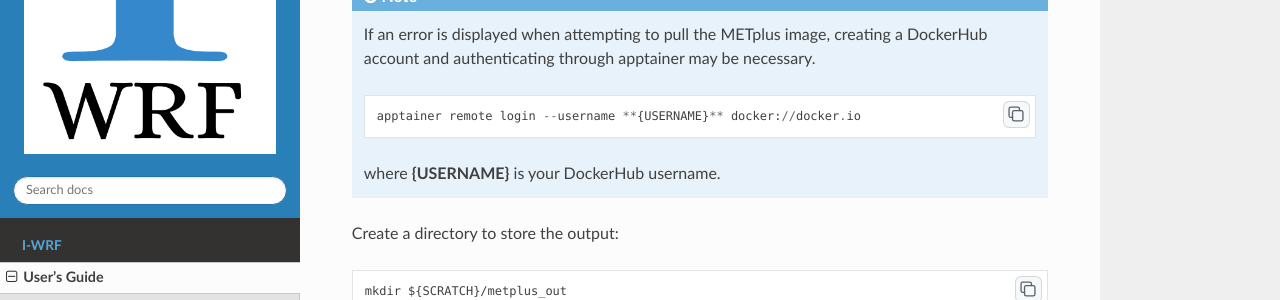
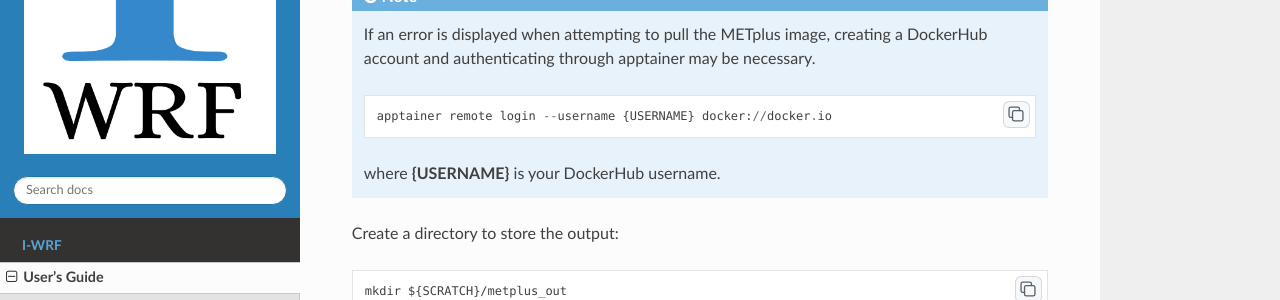
Before and after one commit to NCAR/i-wrf, a Sphinx documentation site: the page built from docs/Users_Guide/running.rst, in a window 1280 px wide and 900 px high, scrolled down 501 px. Shown: the part 151-451 px from the top of the window. Built offline with Sphinx 7.4.7 and the Read the Docs theme 3.1.0, drawn with Linux system fonts in a browser that asks for light colours; comment, search, counter and statistics services are not loaded.

Commit message:
remove characters that should not be rendered in the docs

```diff
--- a/docs/Users_Guide/running.rst
+++ b/docs/Users_Guide/running.rst
@@ -31,7 +31,7 @@ This will create a `.sif` file in the current directory::
 
    ::
 
-      apptainer remote login --username **{USERNAME}** docker://docker.io
+      apptainer remote login --username {USERNAME} docker://docker.io
 
    where **{USERNAME}** is your DockerHub username.
 
```
